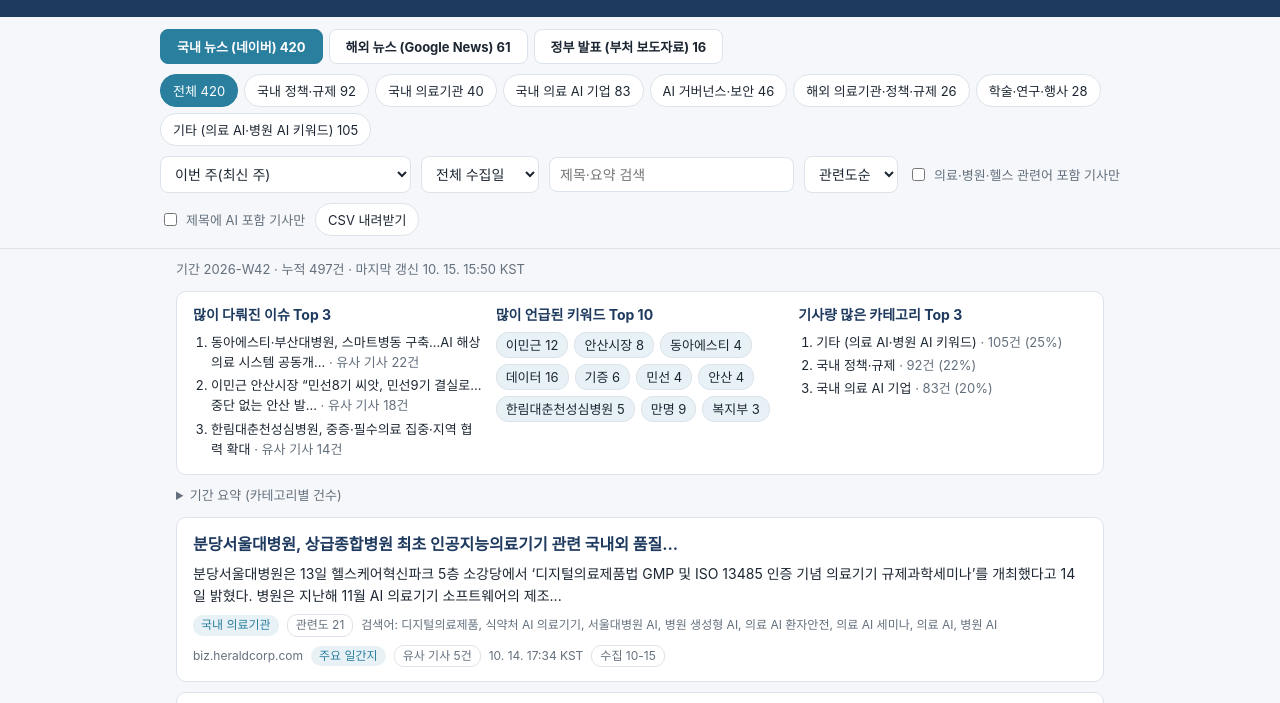
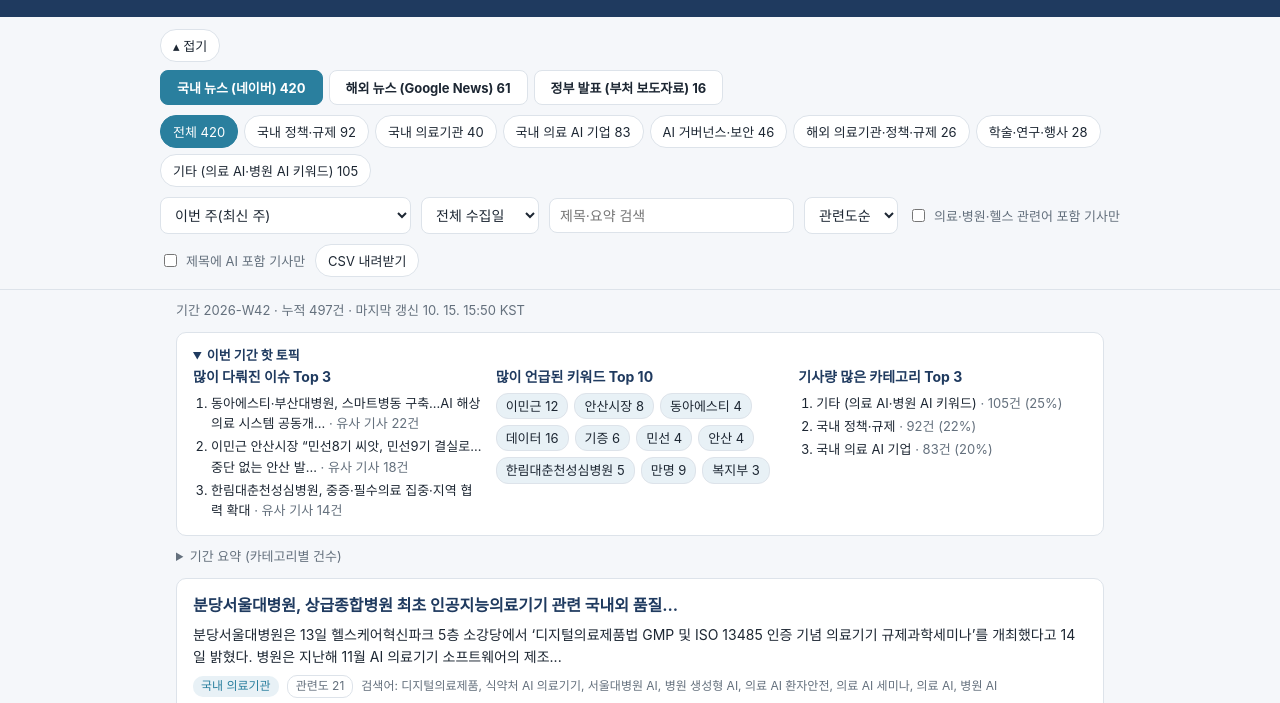
Before and after one commit to SONGJIYUNAMC/Medical-AI-News-dashboard, a plain HTML site: page index.html in a window 1280 px wide. Shown: the part 81-784 px from the top of the page. Drawn offline with Linux system fonts and the light colour scheme.

Commit message:
Add files via upload

```diff
--- a/index.html
+++ b/index.html
@@ -56,6 +56,16 @@
   .hot .kw { display: flex; flex-wrap: wrap; gap: 6px; }
   .hot .kw button { border: 1px solid var(--line); background: var(--chip); color: var(--text); border-radius: 12px; padding: 2px 9px; font: inherit; cursor: pointer; }
   .hot .up { color: #c0392b; } .hot .down { color: #2d6cdf; } .hot .sub { color: var(--muted); }
+  .foldbtn { display: block; margin-bottom: 8px; }
+  .controls.collapsed #ctlbody { display: none; }
+  .controls.collapsed .foldbtn { margin-bottom: 0; }
+  @media (max-width: 700px) {
+    .controls:not(.collapsed) { position: static; }   /* 펼쳐진 상태에서는 화면을 가리지 않고 같이 스크롤 */
+    .controls { padding: 8px 12px; }
+    .tab { padding: 5px 10px; font-size: 12px; }
+    main { padding: 10px 12px 40px; }
+  }
+  .hot summary { cursor: pointer; font-weight: 700; color: var(--navy); }
   details.trend { margin: 10px 16px 0; font-size: 13px; }
   details.trend summary { cursor: pointer; color: var(--muted); }
   .trend table { border-collapse: collapse; margin-top: 8px; width: 100%; background: var(--card); }
@@ -72,7 +82,9 @@
   <p>AI혁신지원팀 · 뉴스 검색 자동 수집</p>
 </div></header>
 
-<div class="controls"><div class="wrap">
+<div class="controls" id="controls"><div class="wrap">
+  <button class="tab foldbtn" id="fold" type="button" aria-expanded="true">▴ 접기</button>
+  <div id="ctlbody">
   <div class="tabs region" id="regions"></div>
   <div class="tabs" id="tabs"></div>
   <div class="row">
@@ -87,6 +99,7 @@
     <label class="toggle"><input type="checkbox" id="aiT"> 제목에 AI 포함 기사만</label>
     <button class="tab" id="csv" type="button">CSV 내려받기</button>
   </div>
+  </div>
 </div></div>
 
 <div class="wrap">
@@ -100,7 +113,7 @@
 <script>
 const REL = /의료|병원|헬스|환자|진료|임상|의사|간호|보건|의약|바이오|건강|health|hospital|clinic|medical|patient/i;
 const AI_T = /(^|[^A-Za-z])AI(?![A-Za-z])|인공지능|딥러닝|머신러닝|생성형|LLM|언어\s?모델|챗\s?GPT|파운데이션\s?모델|디지털의료기기/i;
-const state = { items: [], order: [], period: "", day: "전체", weeksLoaded: [], manifest: null, region: "국내", cat: "전체", q: "", rel: false, aiT: false, sort: "score" };
+const state = { items: [], order: [], hotOpen: window.innerWidth >= 700, period: "", day: "전체", weeksLoaded: [], manifest: null, region: "국내", cat: "전체", q: "", rel: false, aiT: false, sort: "score" };
 const $ = id => document.getElementById(id);
 
 function fmtDate(iso) {
@@ -218,10 +231,14 @@ function renderHot() {
   const c3 = el("div", {}, [el("h3", { textContent: "기사량 많은 카테고리 Top 3" }),
     el("ol", {}, cats.map(([c, n]) => el("li", {}, [document.createTextNode(c),
       el("span", { className: "sub", textContent: ` · ${n}건 (${Math.round(100 * n / cur.length)}%)` })])))]);
-  box.append(el("div", { className: "cols" }, [c1, c2, c3]));
+  const det = el("details", {}, [el("summary", { textContent: "이번 기간 핫 토픽" }), el("div", { className: "cols" }, [c1, c2, c3])]);
+  det.open = state.hotOpen;
+  det.addEventListener("toggle", () => { state.hotOpen = det.open; });
+  box.append(det);
 }
 
 function render() {
+  if ($("fold")) updateFoldLabel();
   renderHot();
   renderTabs();
   const rows = filtered();
@@ -278,7 +295,7 @@ function legacyLoad() {
     extra += ` · 정부 발표(최근 ${Math.round((v.window_hours || 168) / 24)}일) ${(v.count || 0).toLocaleString()}건`;
     if (v.errors && v.errors.length)
       $("notice").append(el("div", { className: "notice",
-        textContent: `정부 발표 출처 ${v.errors.length}곳 수집 실패(주소 확인 필요): ` + v.errors.map(e => e.query.split(" (")[0]).join(", ") }));
+        textContent: `정부 발표 출처 ${v.errors.length}곳 수집 실패(주소 확인 필요): ` + v.errors.map(e => e.query.split(" (")[0] + " - " + (e.error || "")).join(" / ") }));
   }
   $("meta").textContent = `수집 시각 ${fmtDate(d.generated_at)} · 국내 최근 ${d.window_hours}시간 ${d.count.toLocaleString()}건${extra}`;
   if (d.errors && d.errors.length) {
@@ -387,6 +404,24 @@ getJson("data/weeks/index.json").then(m => {
   return loadPeriod();
 }).catch(() => legacyLoad());
 
+function setFold(collapsed, save) {
+  const c = $("controls");
+  c.classList.toggle("collapsed", collapsed);
+  $("fold").setAttribute("aria-expanded", String(!collapsed));
+  updateFoldLabel();
+  if (save) { try { localStorage.setItem("ctlCollapsed", collapsed ? "1" : "0"); } catch (e) {} }
+}
+function updateFoldLabel() {
+  const collapsed = $("controls").classList.contains("collapsed");
+  $("fold").textContent = collapsed
+    ? `▾ 탭·필터 펼치기 (${REGION_LABEL[state.region].split(" ")[0]} · ${state.cat})`
+    : "▴ 접기";
+}
+$("fold").addEventListener("click", () => setFold(!$("controls").classList.contains("collapsed"), true));
+let _stored = null;
+try { _stored = localStorage.getItem("ctlCollapsed"); } catch (e) {}
+setFold(_stored === null ? window.innerWidth < 700 : _stored === "1", false);
+
 $("period").addEventListener("change", e => { state.period = e.target.value; loadPeriod(); });
 $("day").addEventListener("change", e => { state.day = e.target.value; render(); });
 $("csv").addEventListener("click", toCsv);
```
